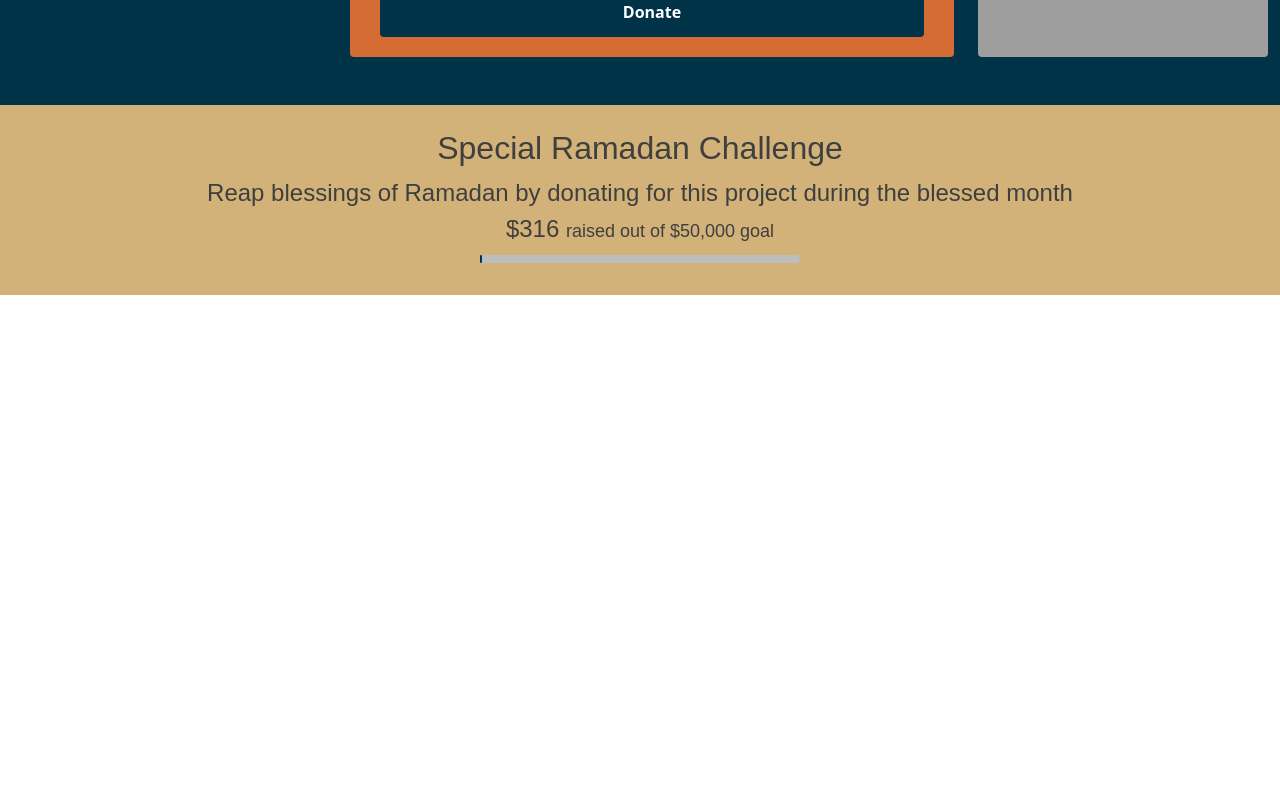
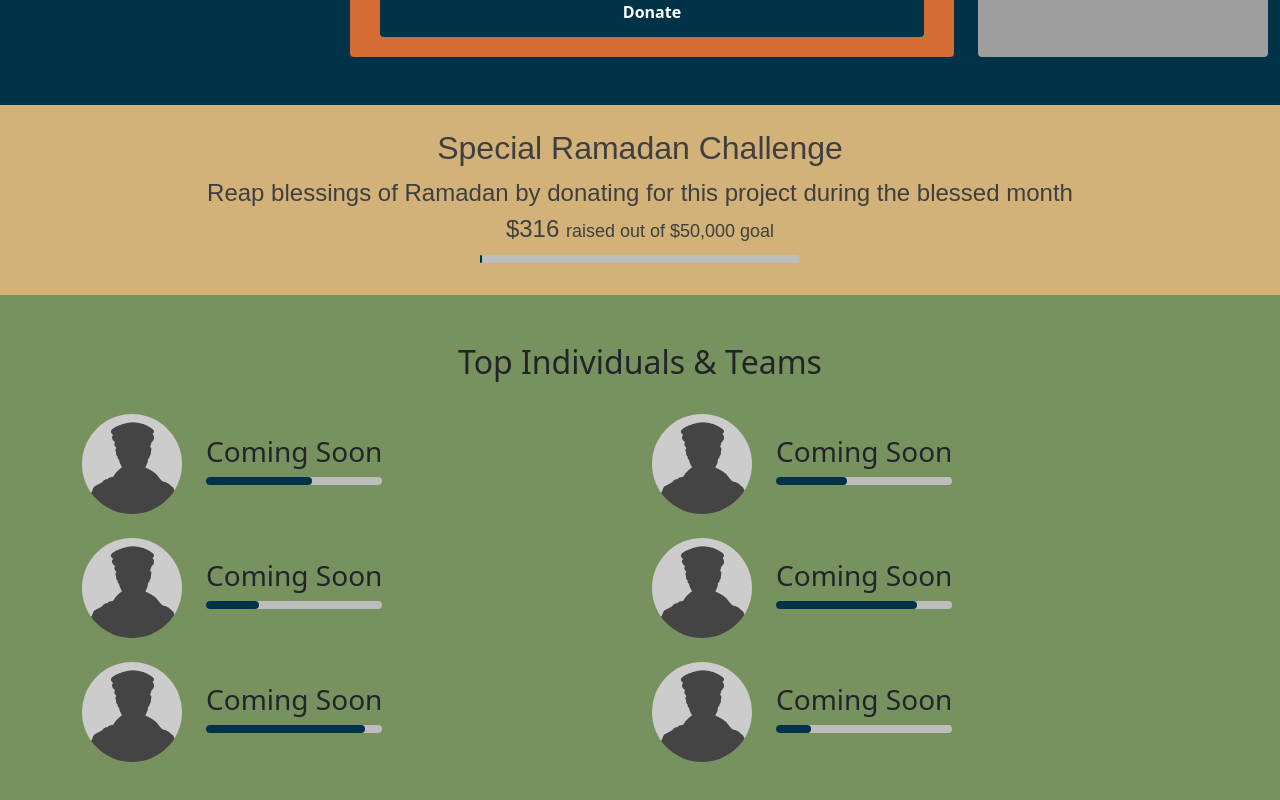
Before and after one commit to tofik-khan/mka-africa-development-project, a Next.js app: page / in a window 1280 px wide. Shown: the part 576-1376 px from the top of the page. Before the commit the page ends 871 px from the top, so only its background shows below. Built offline with nearby package versions, Linux system fonts and the light colour scheme; grey boxes are pictures that could not be loaded.

Commit message:
Add Leaderboard

```diff
--- a/pages/index.js
+++ b/pages/index.js
@@ -3,6 +3,7 @@ import React from "react";
 import styled from "styled-components";
 
 import Hero from "../partials/homepage/hero";
+import LeaderBoard from "../partials/homepage/leaderboard";
 import { Navigation } from "../partials/Nav";
 
 const RamadanChallengeContainer = styled.div`
@@ -73,6 +74,7 @@ export default function Page() {
           <ProgressBar percentage={(316 / 50000) * 100} />
         </ProgressBarContainer>
       </RamadanChallengeContainer>
+      <LeaderBoard />
     </>
   );
 }
--- /dev/null
+++ b/partials/homepage/fundraiser-block.js
@@ -0,0 +1,54 @@
+import React from "react";
+
+import styled from "styled-components";
+
+const BlockContainer = styled.div`
+  display: flex;
+  flex-direction: row;
+  align-items: center;
+  margin: 24px 0px;
+  width: 100%;
+`;
+
+const ImageContainer = styled.div`
+  width: 100px;
+  height: 100px;
+  border-radius: 50px;
+  background-image: url("/images/placeholder.jpeg");
+  background-size: cover;
+  background-position: center;
+  margin-right: 24px;
+`;
+
+const InfoContainer = styled.div``;
+
+const ProgressBarContainer = styled.div`
+  width: 100%;
+  height: 8px;
+  background-color: #bdbdbd;
+  border-radius: 4px;
+  margin: 8px auto;
+`;
+
+const ProgressBar = styled.div`
+  width: ${(props) => props.percentage}%;
+  height: 8px;
+  border-radius: 4px;
+  background-color: #003348;
+`;
+
+export default function FundraiserBlock({ name, percentage }) {
+  return (
+    <>
+      <BlockContainer>
+        <ImageContainer />
+        <InfoContainer>
+          <h3>{name}</h3>
+          <ProgressBarContainer>
+            <ProgressBar percentage={percentage} />
+          </ProgressBarContainer>
+        </InfoContainer>
+      </BlockContainer>
+    </>
+  );
+}
--- /dev/null
+++ b/partials/homepage/leaderboard.js
@@ -0,0 +1,35 @@
+import React from "react";
+import styled from "styled-components";
+import FundraiserBlock from "./fundraiser-block";
+
+import { Container, Row, Col } from "react-bootstrap";
+
+const LeaderBoardContainer = styled.div`
+  width: 100%;
+  background-color: #77925f;
+  padding: 48px 0px;
+`;
+
+export default function LeaderBoard() {
+  return (
+    <>
+      <LeaderBoardContainer>
+        <h2 style={{ textAlign: "center" }}>Top Individuals &amp; Teams</h2>
+        <Container>
+          <Row>
+            <Col md={6}>
+              <FundraiserBlock name="Coming Soon" percentage={60} />
+              <FundraiserBlock name="Coming Soon" percentage={30} />
+              <FundraiserBlock name="Coming Soon" percentage={90} />
+            </Col>
+            <Col md={6}>
+              <FundraiserBlock name="Coming Soon" percentage={40} />
+              <FundraiserBlock name="Coming Soon" percentage={80} />
+              <FundraiserBlock name="Coming Soon" percentage={20} />
+            </Col>
+          </Row>
+        </Container>
+      </LeaderBoardContainer>
+    </>
+  );
+}
```
Also changed, not shown: public/images/placeholder.jpeg (added).
